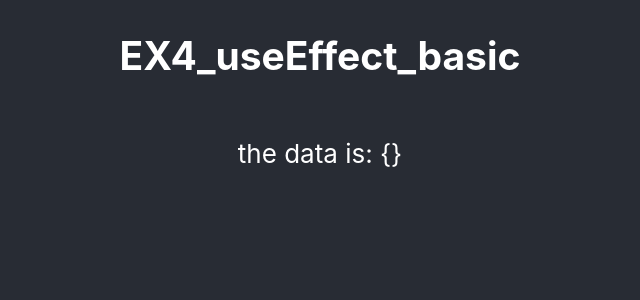
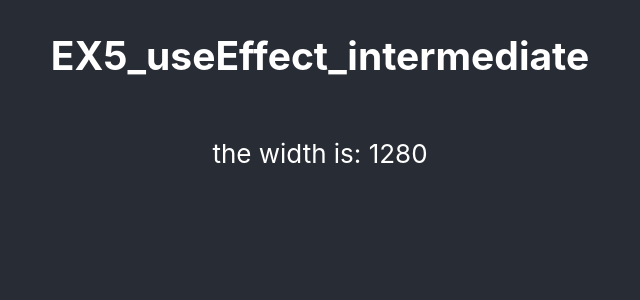
Before and after one commit to stefanolepera/react-hooks-playground, a React (Create React App) app: page / in a window 1280 px wide. Shown: the top 300 px of the page, without its empty margins (320-960 px from the left). Built offline with nearby package versions, Linux system fonts and the light colour scheme; no server answers; the HTML template or start-up script is replaced by a standard one.

Commit message:
EX5 implemented

```diff
--- a/src/components/Main/Main.jsx
+++ b/src/components/Main/Main.jsx
@@ -1,25 +1,42 @@
-import React, { Component } from 'react';
+import React, { PureComponent } from 'react';
 import { MainWrapper } from './Main.style';
 
-class Main extends Component {
+class Main extends PureComponent {
     constructor(props) {
         super(props);
         this.state = {
-            data: {}
+            width: window.innerWidth,
+            isTooSmall: false
         };
     }
 
     componentDidMount() {
-        fetch('https://jsonplaceholder.typicode.com/todos/1')
-            .then(response => response.json())
-            .then(json => this.setState({ data: json }));
+        window.addEventListener('resize', this.handleResize);
     }
 
+    componentDidUpdate(_, prevState) {
+        if (prevState.width !== this.state.width) {
+            if (this.state.width < 300) {
+                this.setState({ warning: true });
+            } else {
+                this.setState({ warning: false });
+            }
+        }
+    }
+
+    componentWillUnmount() {
+        window.removeEventListener('resize', this.handleResize);
+    }
+
+    handleResize = () => this.setState({ width: window.innerWidth });
+
     render() {
+        console.log('render!');
         return (
             <MainWrapper>
-                <h2>EX4_useEffect_basic</h2>
-                <p>{`the data is: ${JSON.stringify(this.state.data)}`}</p>
+                <h2>EX5_useEffect_intermediate</h2>
+                <p>{`the width is: ${this.state.width}`}</p>
+                {this.state.warning && <p>It's too small!</p>}
             </MainWrapper>
         );
     }
```
Also changed, not shown: 1 other file (tests, documents, lock files or other folders).
